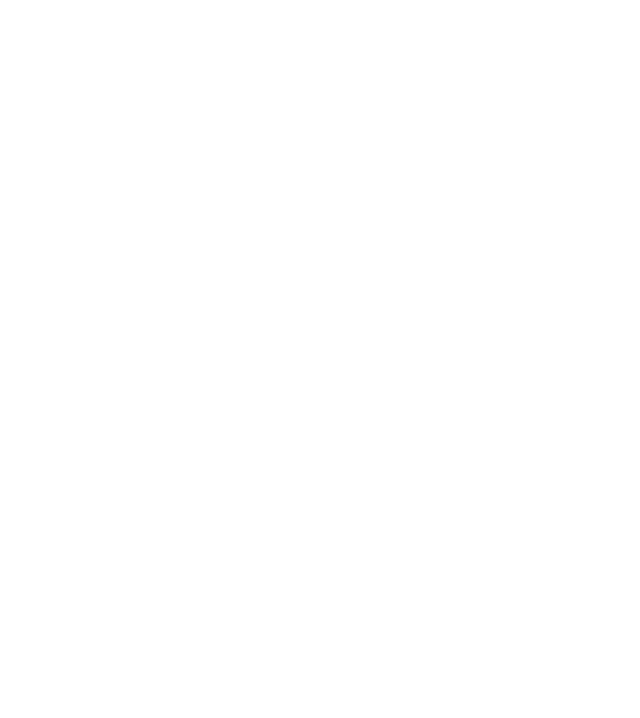
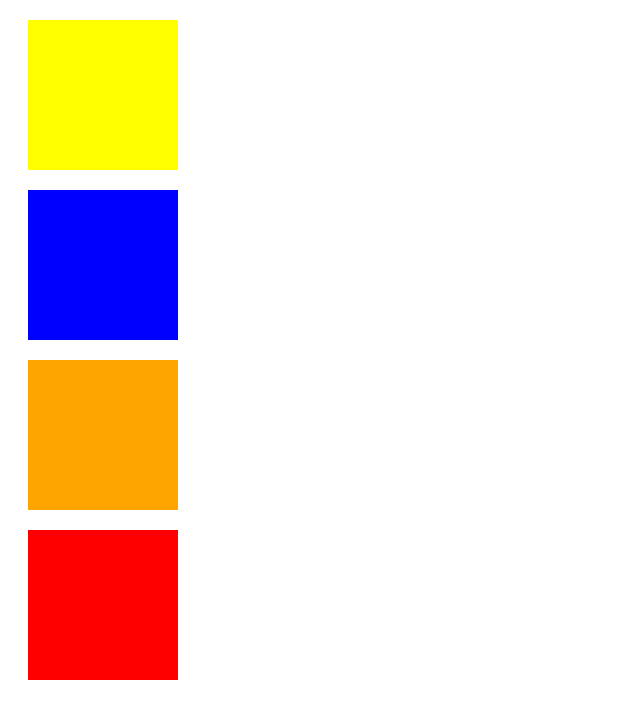
Before and after one commit to cpthardy/css-rozszerzony, a plain HTML site: page 5-efekt-przejscia/index.html in a window 1280 px wide. Shown: the whole page, without its empty margins (0-640 px from the left). Drawn offline with Linux system fonts and the light colour scheme.

Commit message:
efekt przejscia - end

```diff
--- a/5-efekt-przejscia/css/style.css
+++ b/5-efekt-przejscia/css/style.css
@@ -0,0 +1,45 @@
+.box {
+    width: 150px;
+    height: 150px;
+    margin: 20px;
+}
+
+#colors {
+    background-color: yellow;
+    transition: background-color 3s linear 1s;
+}
+
+#colors:hover {
+    background-color: green;
+}
+
+#box1 {
+    background-color: blue;
+/*    transition: width 2s ease-in, height 2s ease-in;*/
+    transition: width 2s ease-out
+}
+
+#box1:hover {
+    width: 300px;
+
+}
+#box2 {
+    background-color: orange;
+/*    transition: width 2s ease-in, height 2s ease-in;*/
+    transition: height 2s ease-in
+}
+
+#box2:hover {
+    height: 500px;
+}
+#box3 {
+    background-color: red;
+/*    transition: width 2s ease-in, height 2s ease-in;*/
+    transition: all 2s ease-in
+}
+
+#box3:hover {
+    width: 50px;
+    height: 50px;
+    transform: rotate(90deg)
+}
--- a/5-efekt-przejscia/index.html
+++ b/5-efekt-przejscia/index.html
@@ -5,7 +5,11 @@
     <title>Efekt przejscia</title>
     <link rel="stylesheet" href="css/style.css">
 </head>
+
 <body>
-
+    <div id="colors" class="box"></div>
+    <div id="box1" class="box box-width"></div>
+    <div id="box2" class="box box-height"></div>
+    <div id="box3" class="box box-width-height"></div>
 </body>
 </html>
```
Also changed, not shown: warsztaty/1-formularz/css/style.css (renamed from warsztaty/css/style.css), warsztaty/1-formularz/index.html (renamed from warsztaty/index.html).
